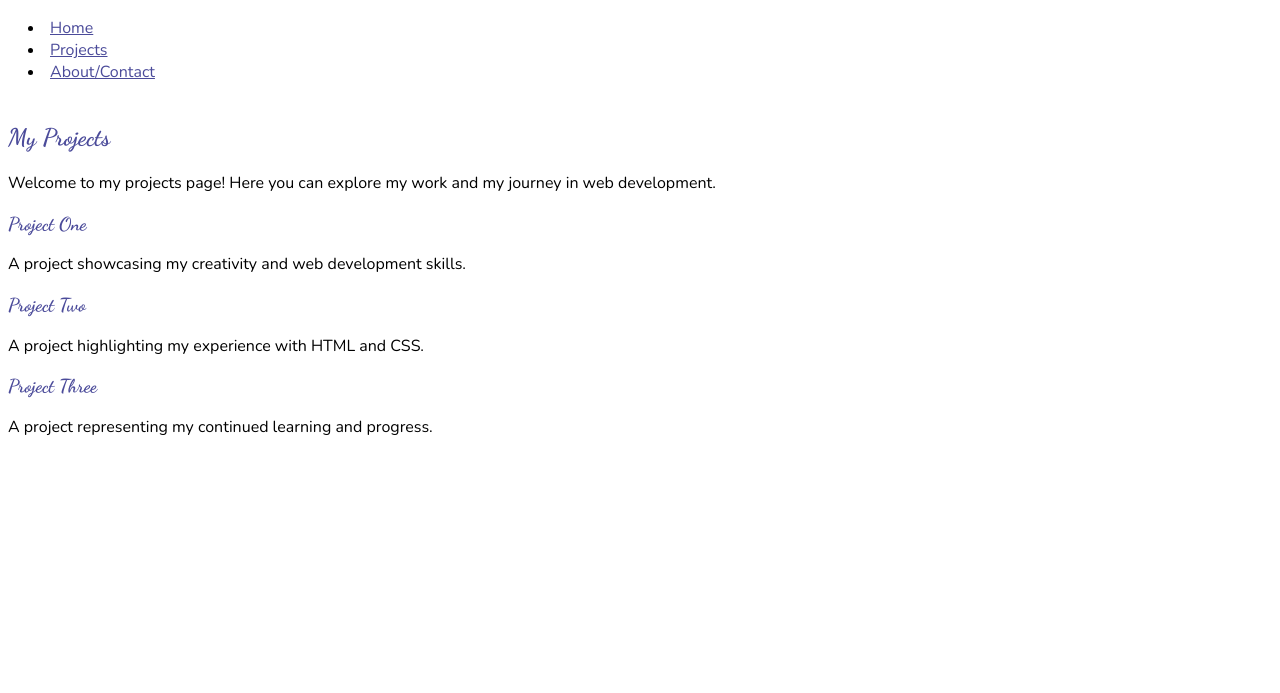
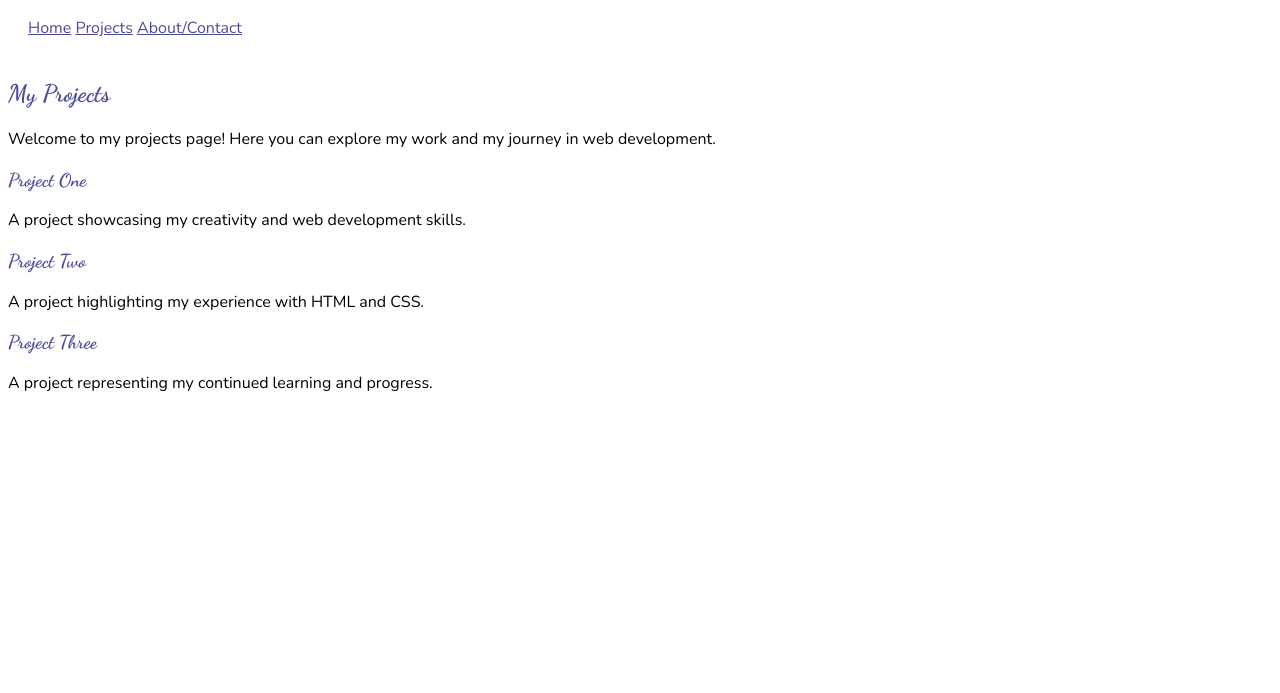
Before and after one commit to Sammiyyah-Tillman/personal-portfolio, a plain HTML site: page projects.html in a window 1280 px wide. Shown: the part 107-800 px from the top of the page. Drawn offline with nearby package versions, Linux system fonts and the light colour scheme.

Commit message:
Refactor navigation links in projects.html

```diff
--- a/projects.html
+++ b/projects.html
@@ -13,9 +13,9 @@
     <header>
         <h1>My Projects</h1>
         <nav>
-            <li><a href="index.html">Home</a></li>
-            <li><a href="projects.html">Projects</a></li>
-            <li><a href="about.html">About/Contact</a></li>
+            <a href="index.html">Home</a>
+            <a href="projects.html">Projects</a>
+            <a href="about.html">About/Contact</a>
         </nav>
         </header>
     <main class="projects-page">
```
